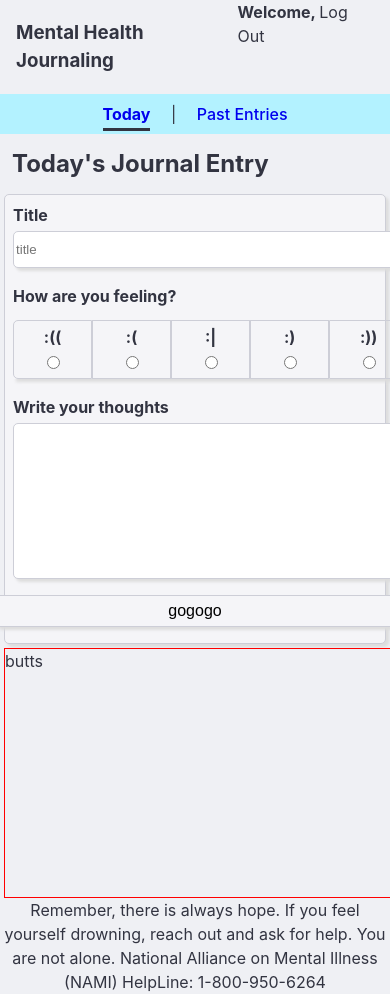
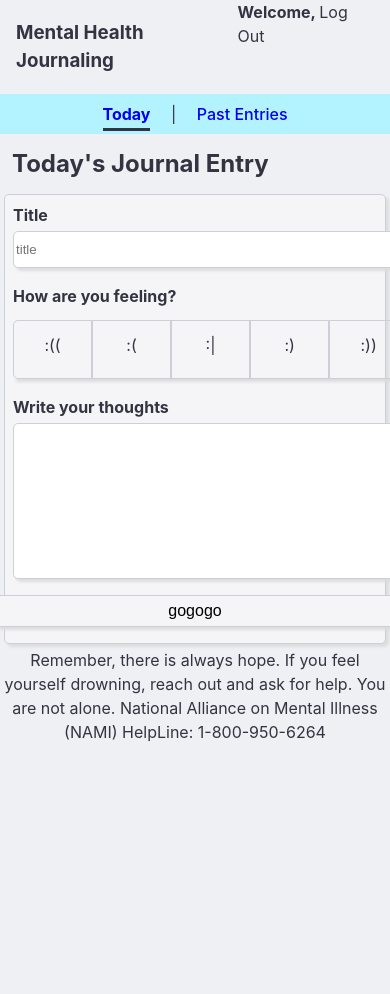
Before and after one commit to jase-d-ace/openai-ikigai-journaling, a React (Vite) app in the folder mental_health_frontend/: page / in a window 390 px wide. Shown: the top 994 px of the page. After the commit the page ends 844 px from the top, so only its background shows below. Built offline with nearby package versions, Linux system fonts and the light colour scheme; no server answers; sample sign-in values are in the browser's storage.

Commit message:
change more styles

```diff
--- a/mental_health_frontend/src/App.css
+++ b/mental_health_frontend/src/App.css
@@ -70,6 +70,15 @@
             width: 10em;
             padding-bottom: 0.8em;
             padding-top: 0.25em;
+            cursor: pointer;
+
+            .option-button {
+                padding-top: 0.5em;
+            }
+        }
+
+        .selected {
+            background: #B3F2FF;
         }
 
         .option:first-child {
@@ -99,12 +108,16 @@
     }
 
     .results-container {
+        background: #F5F5F8;
+        border: 1px solid #CDCED7;
+        box-shadow: 3px 3px 3px #DdDdDd;
+        border-radius: 5px;
         margin-left: 0.25em;
-        border: 1px solid red;
         height: 15.5em;
         width: 26em;
         overflow-y: scroll;
     }
+
 
 
 }
--- a/mental_health_frontend/src/App.jsx
+++ b/mental_health_frontend/src/App.jsx
@@ -5,9 +5,7 @@ import './App.css'
 
 function App() {
     const [formData, setFormData] = useState({})
-    const [results, setResults] = useState({
-        answer: "butts"
-    })
+    const [results, setResults] = useState(null)
     const { currentUser } = useAuth();
 
     const debounce = (name, query, interval) => {
@@ -55,16 +53,12 @@ function App() {
                                 {feeling: 1, label: ":)"},
                                 {feeling: 2, label: ":))"},
                             ].map((option, i) =>
-                            <div key={i} className="option">
-                                <label>{option.label}</label>
-                                <input
-                                    required
-                                    className="radio"
-                                    type="radio"
-                                    onChange={() => setFormData({...formData, feeling: option.feeling})}
-                                    value={option.feeling}
-                                    checked={formData.feeling == option.feeling}
-                                />
+                            <div key={i} className={`option ${formData.feeling == option.feeling ? "selected" : ""}`} onClick={() => setFormData({...formData, feeling: option.feeling})}>
+                                <div
+                                    className="option-button"
+                                >
+                                    {option.label}
+                                </div>
                             </div>
                             )
                         }
```
